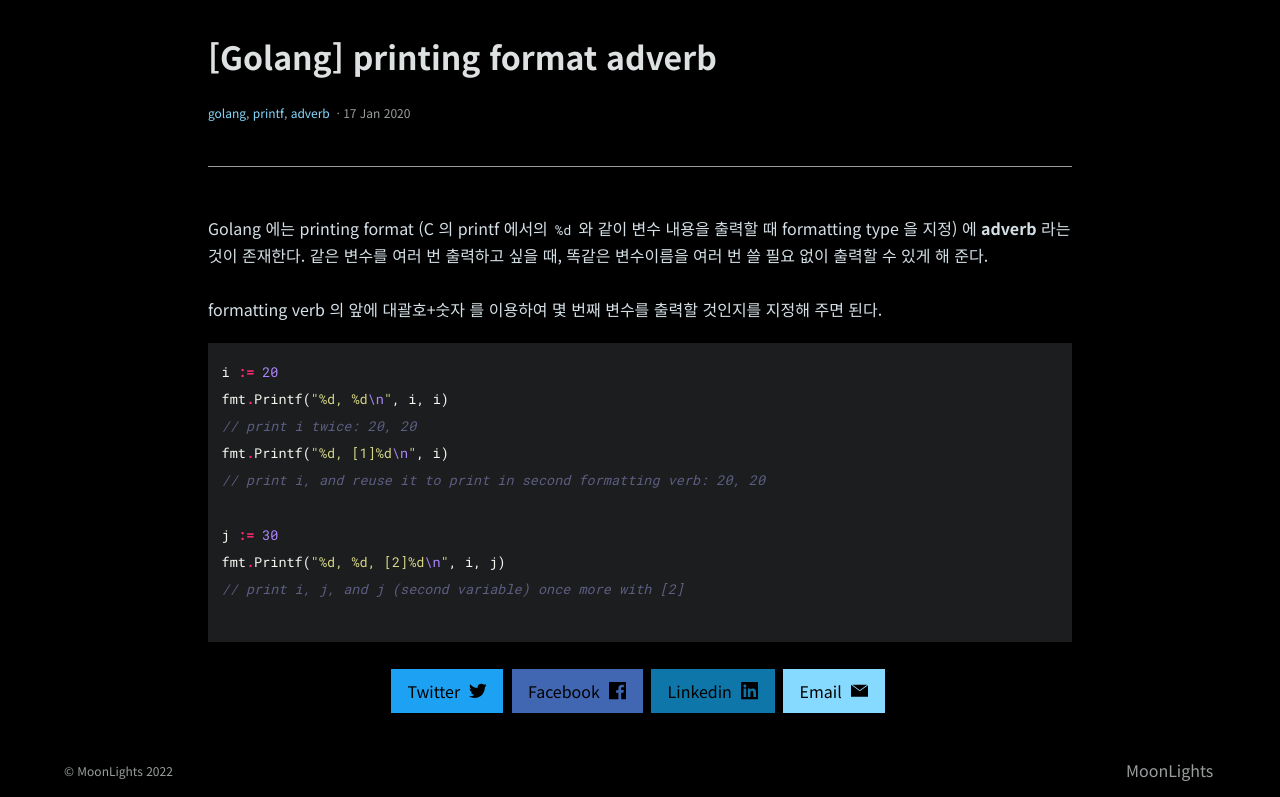
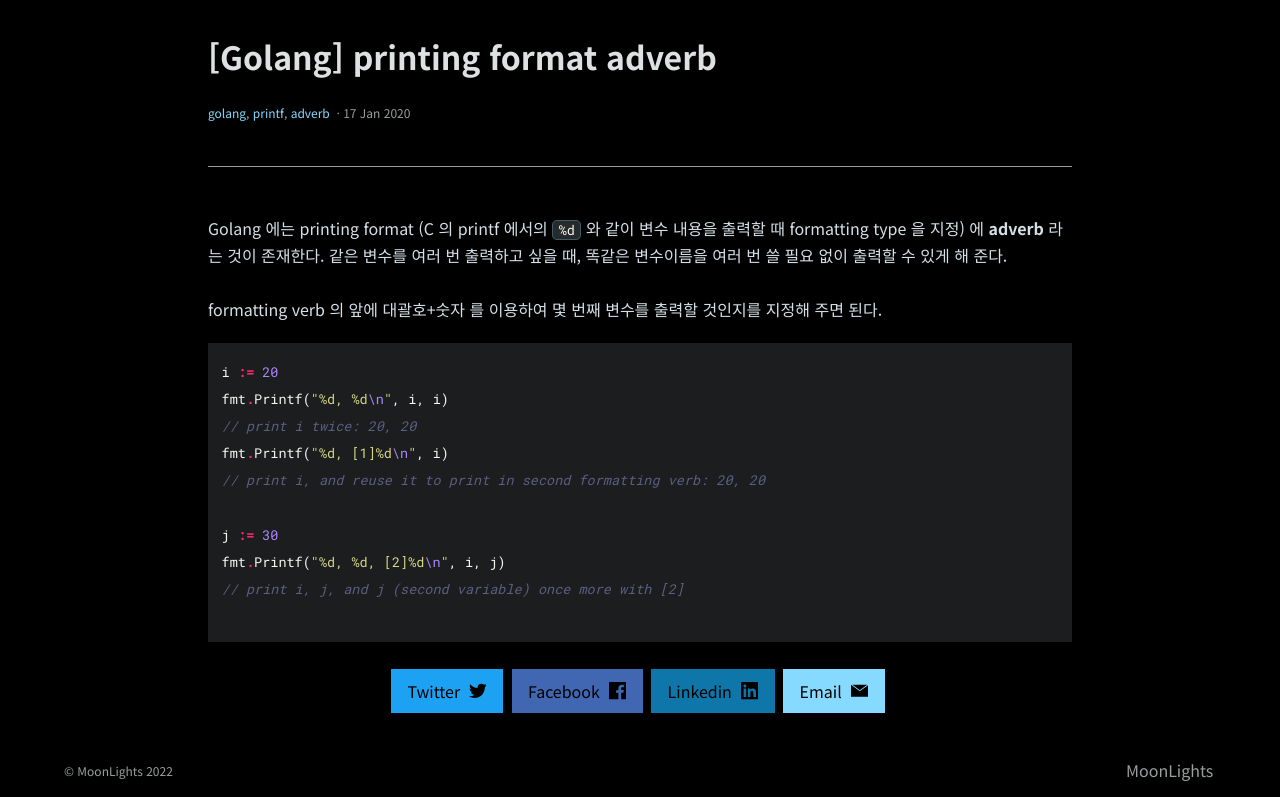
Before and after one commit to aiceru/aiceru.github.io, a Jekyll site: the page built from _posts/2020-01-17-go-adverb.md, in a window 1280 px wide. Shown: the part 382-1179 px from the top of the page. Built offline with Jekyll 4.4.1, drawn with Linux system fonts in a browser that asks for light colours; comment, search, counter and statistics services are not loaded.

Commit message:
fix inline code style

```diff
--- a/assets/css/molokai.css
+++ b/assets/css/molokai.css
@@ -206,3 +206,12 @@
   color: #f8f8f2;
   background-color: #1b1d1e;
 }
+code.language-plaintext {
+  color: #f8f8f2;
+  padding: 0 0.4rem;
+  background-color: #262a2b;
+  border-color: #3d5b6b;
+  border-radius: 5px;
+  border-width: 1px;
+  border-style: solid;
+}
```
